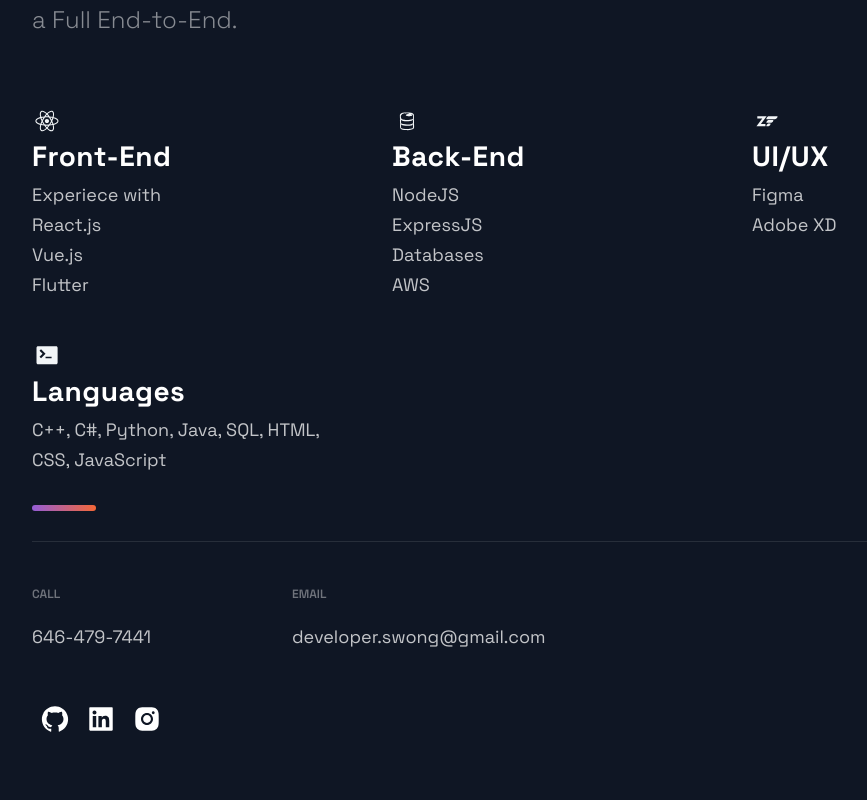
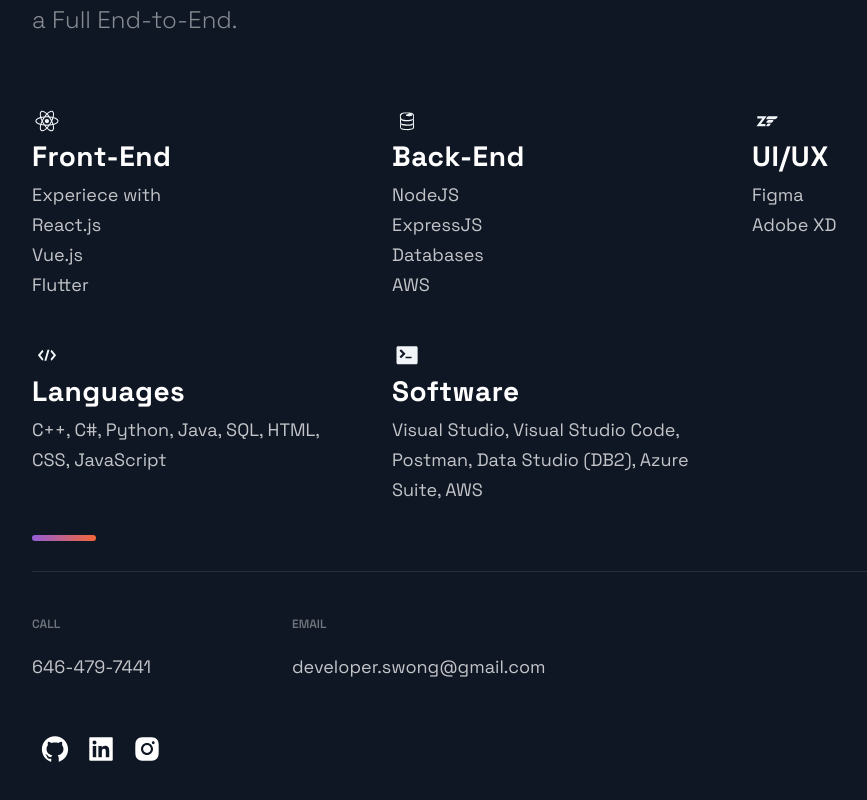
Before and after one commit to Stanleywong7/personal-portfolio, a Next.js app: page / in a window 1280 px wide. Shown: the part 1828-2628 px from the top of the page, without its empty margins (88-955 px from the left). Built offline with nearby package versions, Linux system fonts and the light colour scheme.

Commit message:
Added Software List to Technologies Section

```diff
--- a/src/components/Technologies/Technologies.js
+++ b/src/components/Technologies/Technologies.js
@@ -1,5 +1,5 @@
 import React from 'react';
-import { DiFirebase, DiReact, DiTerminal, DiVim, DiZend } from 'react-icons/di';
+import { DiCode, DiFirebase, DiReact, DiTerminal, DiVim, DiZend } from 'react-icons/di';
 import { Section, SectionDivider, SectionText, SectionTitle } from '../../styles/GlobalComponents';
 import { List, ListContainerColumn, ListContainerRow, ListItem, ListParagraph, ListTitle } from './TechnologiesStyles';
 
@@ -59,12 +59,24 @@
 
       <ListItem>
         <picture>
-          <DiTerminal size="3rem" />
+          <DiCode size="3rem" />
         </picture>
         <ListContainerColumn>
           <ListTitle>Languages</ListTitle>
           <ListParagraph>
             C++, C#, Python, Java, SQL, HTML, CSS, JavaScript
+          </ListParagraph>
+        </ListContainerColumn>
+      </ListItem>
+
+      <ListItem>
+        <picture>
+          <DiTerminal size="3rem" />
+        </picture>
+        <ListContainerColumn>
+          <ListTitle>Software</ListTitle>
+          <ListParagraph>
+            Visual Studio, Visual Studio Code, Postman, Data Studio (DB2), Azure Suite, AWS
           </ListParagraph>
         </ListContainerColumn>
       </ListItem>
```
